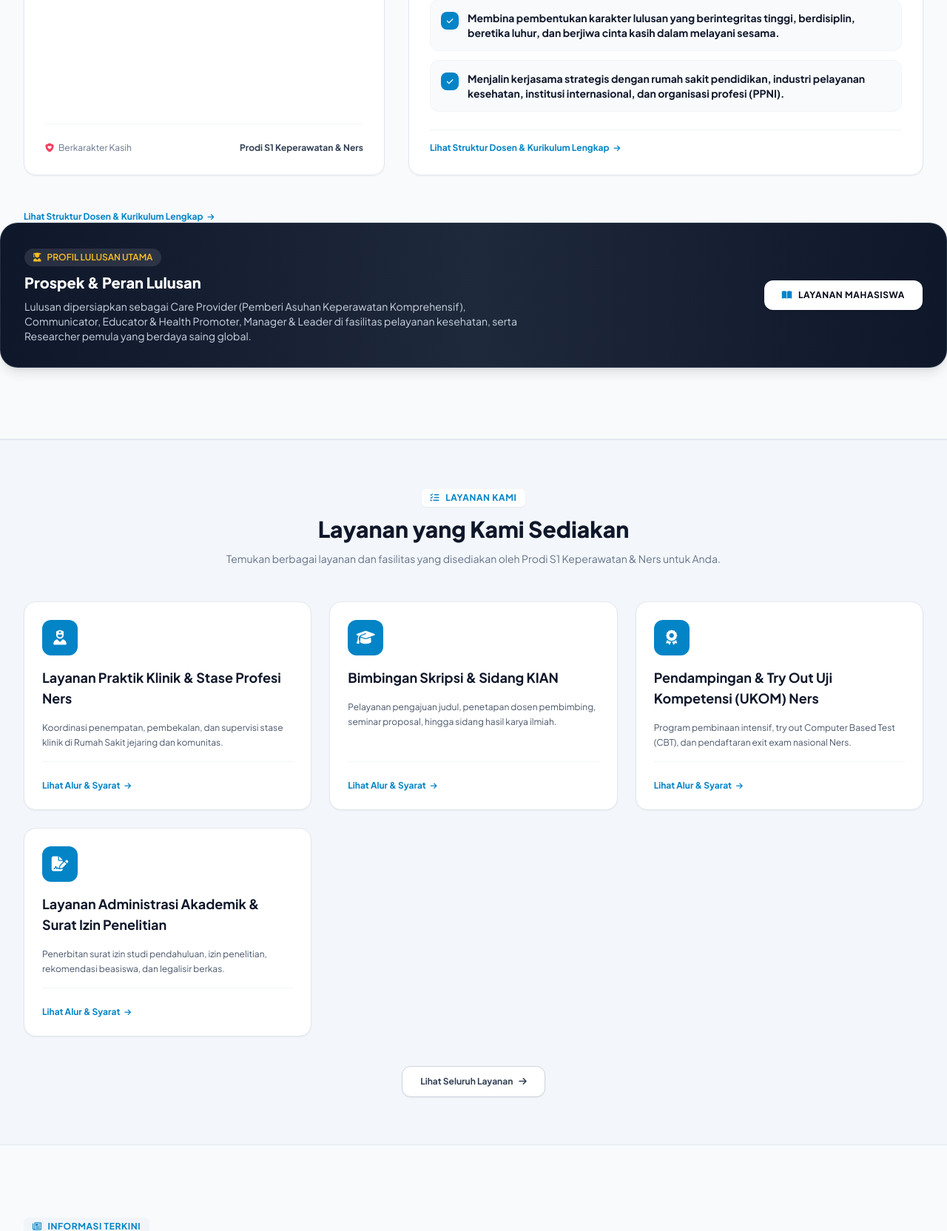
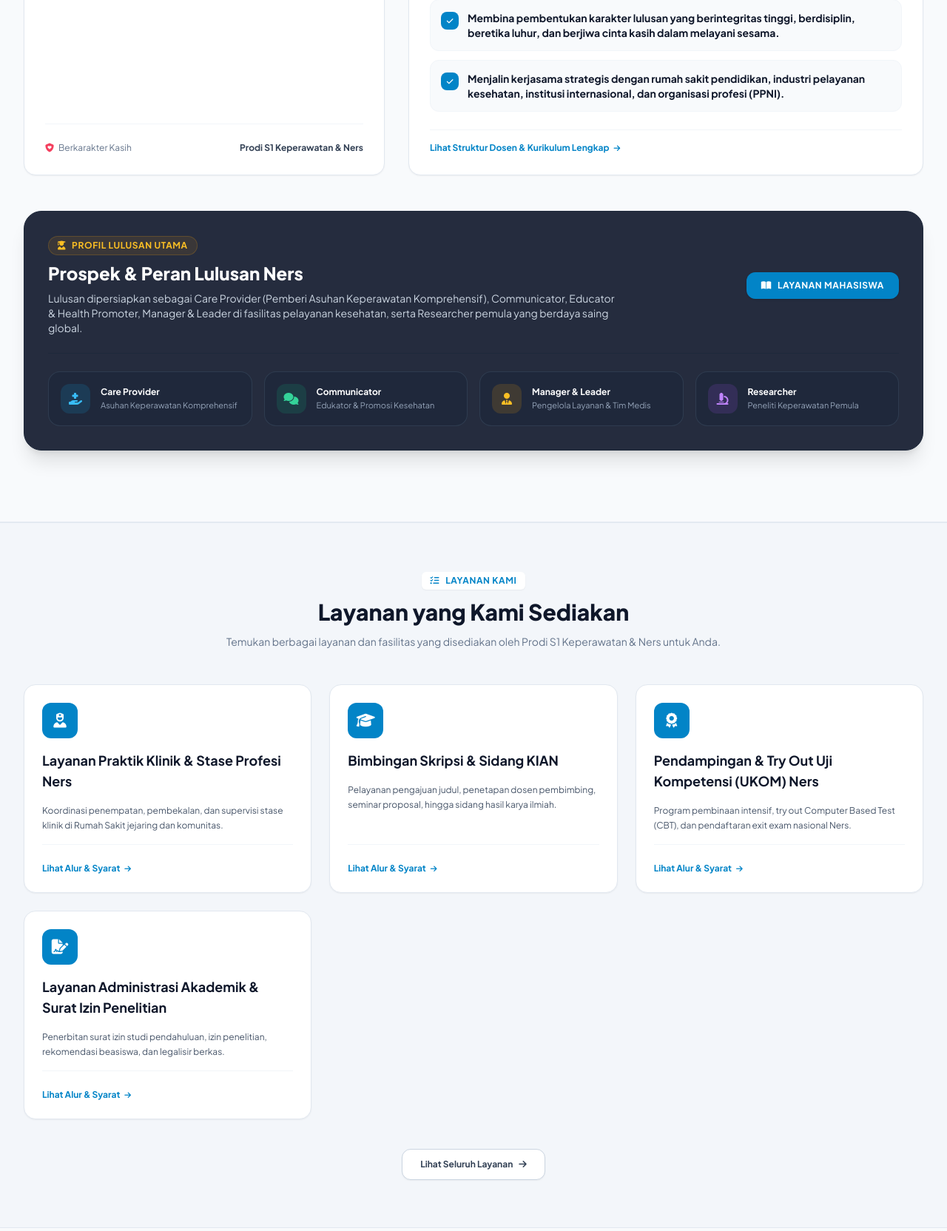
Before and after one commit to YonathanTobias/Cms-Prodi-S1-Farmasi, a Laravel app: page / in a window 1280 px wide. Shown: the part 1244-2908 px from the top of the page at 74% size. Run offline with Laravel 12, Linux system fonts and the light colour scheme; data comes from the database, SQL or seed files in the repository; data that the repository does not hold is empty; some libraries are stand-ins or nearby versions.

Commit message:
Rapikan tampilan kartu Profil Lulusan Utama dengan grid 4 peran kompetensi ners dan bersihkan tag duplikat

```diff
--- a/resources/views/frontend/index.blade.php
+++ b/resources/views/frontend/index.blade.php
@@ -383,36 +383,75 @@
                 </div>
             </div>
         </div>
-                    <a href="{{ route('profile') }}" class="text-xs font-bold text-theme-primary hover:underline flex items-center">
-                        Lihat Struktur Dosen & Kurikulum Lengkap <i class="fa-solid fa-arrow-right ml-1.5 text-[10px]"></i>
-                    </a>
-                </div>
-            </div>
-        </div>
 
         <!-- Profil Lulusan / Kompetensi Unggulan Card -->
         @if(get_setting('prodi_graduate_profile'))
-        <div class="bg-gradient-to-r from-slate-900 via-slate-800 to-slate-900 rounded-3xl p-6 sm:p-8 text-white shadow-lg border border-slate-700/60">
-            <div class="flex flex-col md:flex-row items-start md:items-center justify-between gap-6">
-                <div class="space-y-2 max-w-2xl">
-                    <div class="inline-flex items-center space-x-2 bg-white/10 px-3 py-1 rounded-full text-xs font-semibold uppercase text-amber-400">
+        <div class="bg-slate-900/90 dark:bg-slate-900 rounded-3xl p-6 sm:p-8 text-white shadow-xl border border-slate-800 dark:border-slate-700/80 mt-8">
+            <div class="flex flex-col lg:flex-row items-start lg:items-center justify-between gap-6 pb-6 border-b border-slate-800 dark:border-slate-800">
+                <div class="space-y-2 max-w-3xl">
+                    <div class="inline-flex items-center space-x-2 bg-amber-500/10 text-amber-400 border border-amber-500/20 px-3 py-1 rounded-full text-xs font-bold uppercase tracking-wider">
                         <i class="fa-solid fa-user-graduate"></i>
                         <span>Profil Lulusan Utama</span>
                     </div>
-                    <h3 class="text-lg sm:text-xl font-extrabold text-white">Prospek & Peran Lulusan</h3>
-                    <p class="text-xs sm:text-sm text-slate-300 leading-relaxed">
+                    <h3 class="text-xl sm:text-2xl font-extrabold text-white">Prospek & Peran Lulusan Ners</h3>
+                    <p class="text-xs sm:text-sm text-slate-300 leading-relaxed font-normal">
                         {{ get_setting('prodi_graduate_profile') }}
                     </p>
                 </div>
                 @if(get_setting('enable_services', '1') !== '0')
-                <a href="{{ route('services') }}" class="px-6 py-3 rounded-xl bg-white text-slate-950 font-bold text-xs uppercase tracking-wider shadow hover:bg-slate-100 transition flex-shrink-0 flex items-center">
-                    <i class="fa-solid fa-book-open mr-2 text-sky-600"></i> Layanan Mahasiswa
+                <a href="{{ route('services') }}" class="px-5 py-2.5 rounded-xl bg-theme-primary hover:opacity-90 text-white font-bold text-xs uppercase tracking-wider shadow transition shrink-0 flex items-center space-x-2">
+                    <i class="fa-solid fa-book-open"></i>
+                    <span>Layanan Mahasiswa</span>
                 </a>
                 @else
-                <a href="{{ route('contact') }}" class="px-6 py-3 rounded-xl bg-white text-slate-950 font-bold text-xs uppercase tracking-wider shadow hover:bg-slate-100 transition flex-shrink-0 flex items-center">
-                    <i class="fa-solid fa-paper-plane mr-2 text-sky-600"></i> Hubungi Kami
+                <a href="{{ route('contact') }}" class="px-5 py-2.5 rounded-xl bg-theme-primary hover:opacity-90 text-white font-bold text-xs uppercase tracking-wider shadow transition shrink-0 flex items-center space-x-2">
+                    <i class="fa-solid fa-paper-plane"></i>
+                    <span>Hubungi Kami</span>
                 </a>
                 @endif
+            </div>
+
+            <!-- Role Highlights Grid -->
+            <div class="grid grid-cols-1 sm:grid-cols-2 lg:grid-cols-4 gap-4 pt-6">
+                <div class="flex items-center space-x-3.5 p-4 rounded-2xl bg-slate-800/80 dark:bg-slate-800/60 border border-slate-700/80 hover:border-sky-500/50 transition group">
+                    <div class="w-10 h-10 rounded-xl bg-sky-500/15 text-sky-400 flex items-center justify-center shrink-0 text-base group-hover:scale-105 transition">
+                        <i class="fa-solid fa-hand-holding-medical"></i>
+                    </div>
+                    <div>
+                        <div class="text-xs font-bold text-white group-hover:text-sky-300 transition">Care Provider</div>
+                        <div class="text-[11px] text-slate-400 mt-0.5">Asuhan Keperawatan Komprehensif</div>
+                    </div>
+                </div>
+
+                <div class="flex items-center space-x-3.5 p-4 rounded-2xl bg-slate-800/80 dark:bg-slate-800/60 border border-slate-700/80 hover:border-emerald-500/50 transition group">
+                    <div class="w-10 h-10 rounded-xl bg-emerald-500/15 text-emerald-400 flex items-center justify-center shrink-0 text-base group-hover:scale-105 transition">
+                        <i class="fa-solid fa-comments"></i>
+                    </div>
+                    <div>
+                        <div class="text-xs font-bold text-white group-hover:text-emerald-300 transition">Communicator</div>
+                        <div class="text-[11px] text-slate-400 mt-0.5">Edukator & Promosi Kesehatan</div>
+                    </div>
+                </div>
+
+                <div class="flex items-center space-x-3.5 p-4 rounded-2xl bg-slate-800/80 dark:bg-slate-800/60 border border-slate-700/80 hover:border-amber-500/50 transition group">
+                    <div class="w-10 h-10 rounded-xl bg-amber-500/15 text-amber-400 flex items-center justify-center shrink-0 text-base group-hover:scale-105 transition">
+                        <i class="fa-solid fa-user-tie"></i>
+                    </div>
+                    <div>
+                        <div class="text-xs font-bold text-white group-hover:text-amber-300 transition">Manager & Leader</div>
+                        <div class="text-[11px] text-slate-400 mt-0.5">Pengelola Layanan & Tim Medis</div>
+                    </div>
+                </div>
+
+                <div class="flex items-center space-x-3.5 p-4 rounded-2xl bg-slate-800/80 dark:bg-slate-800/60 border border-slate-700/80 hover:border-purple-500/50 transition group">
+                    <div class="w-10 h-10 rounded-xl bg-purple-500/15 text-purple-400 flex items-center justify-center shrink-0 text-base group-hover:scale-105 transition">
+                        <i class="fa-solid fa-microscope"></i>
+                    </div>
+                    <div>
+                        <div class="text-xs font-bold text-white group-hover:text-purple-300 transition">Researcher</div>
+                        <div class="text-[11px] text-slate-400 mt-0.5">Peneliti Keperawatan Pemula</div>
+                    </div>
+                </div>
             </div>
         </div>
         @endif
```
